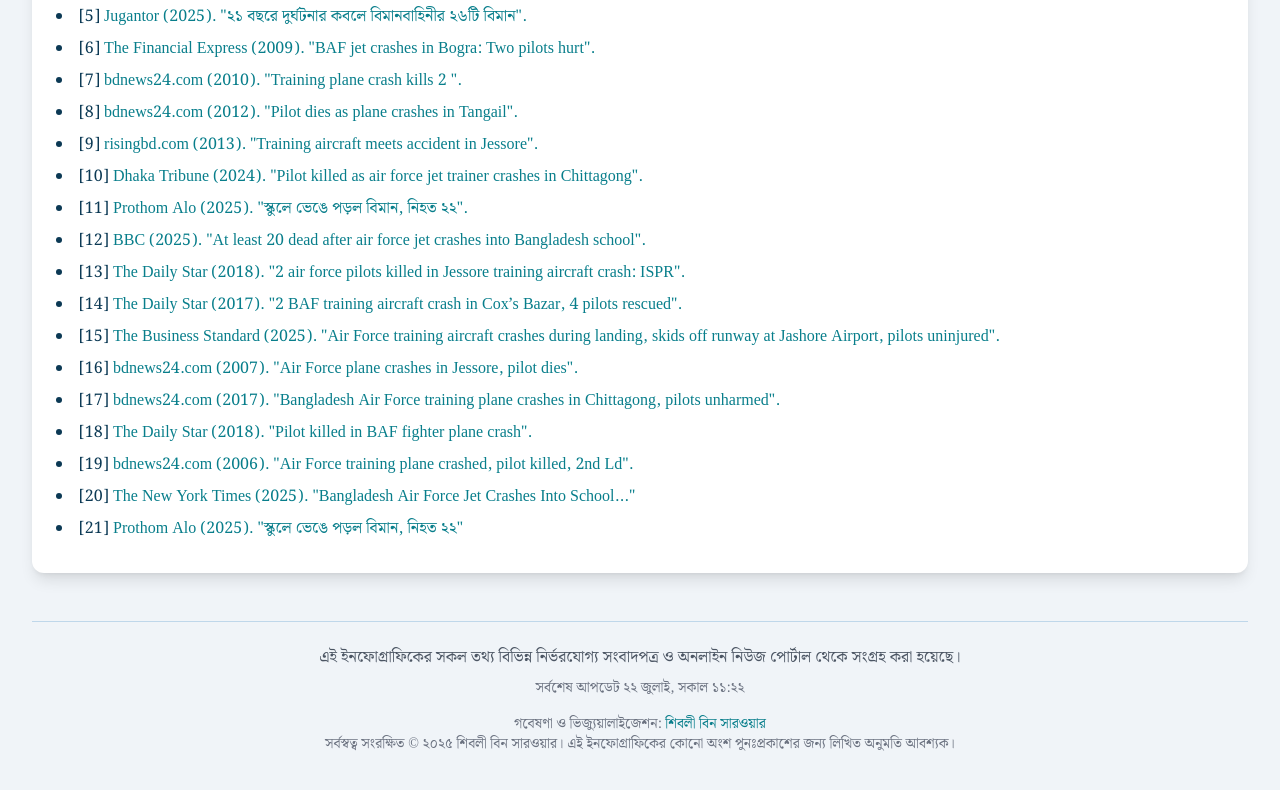
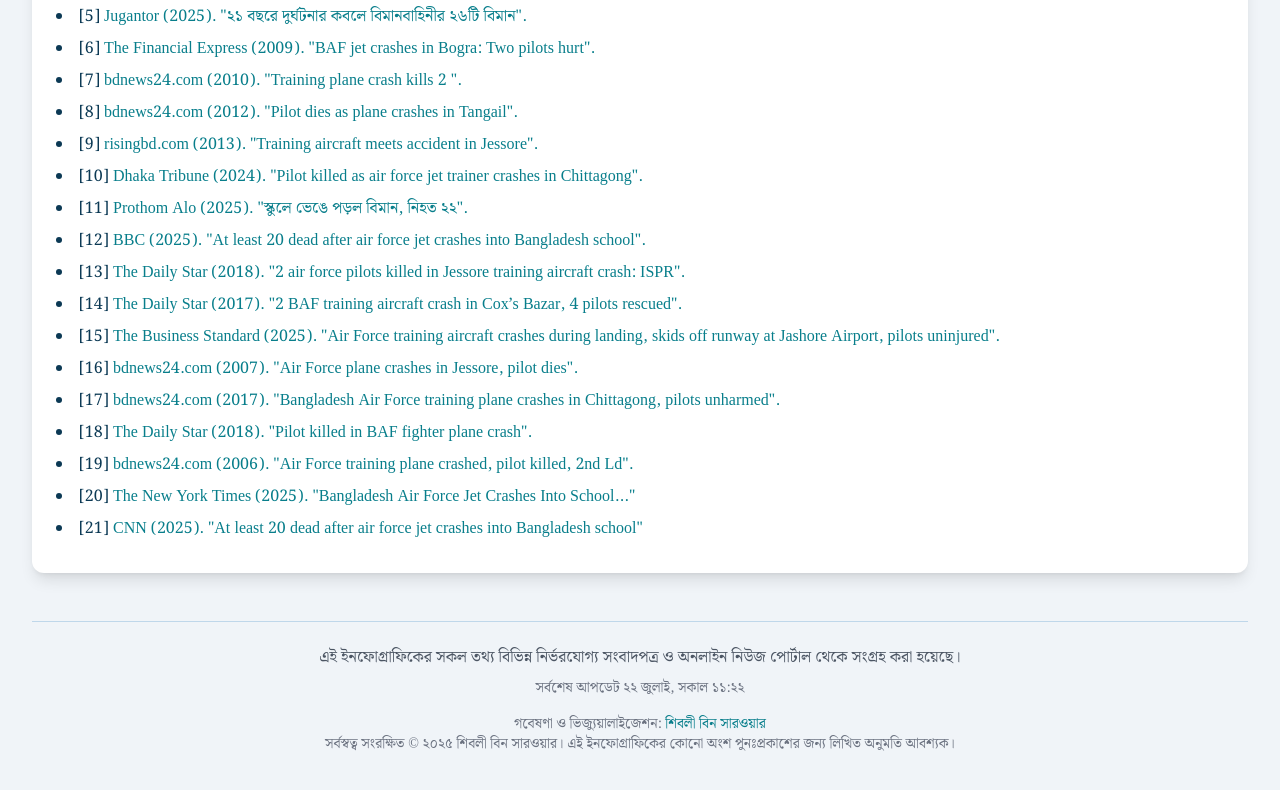
Before and after one commit to shiblybsarwar/Airforce-Aircraft-Crashes-Analysis, a website: page index.html in a window 1280 px wide. Shown: the part 9312-10102 px from the top of the page. Drawn offline with nearby package versions, Linux system fonts and the light colour scheme.

Commit message:
Update 7 index.html

```diff
--- a/index.html
+++ b/index.html
@@ -869,9 +869,9 @@
           <li>
             [21]
             <a
-              href="https://www.prothomalo.com/bangladesh/5xfn461ai2"
+              href="https://edition.cnn.com/2025/07/21/asia/bangladesh-air-force-jet-dhaka-school-intl"
               target="_blank"
-              >Prothom Alo (2025). "স্কুলে ভেঙে পড়ল বিমান, নিহত ২২"</a
+              >CNN (2025). "At least 20 dead after air force jet crashes into Bangladesh school"</a
             >
           </li>
         </ul>
```
